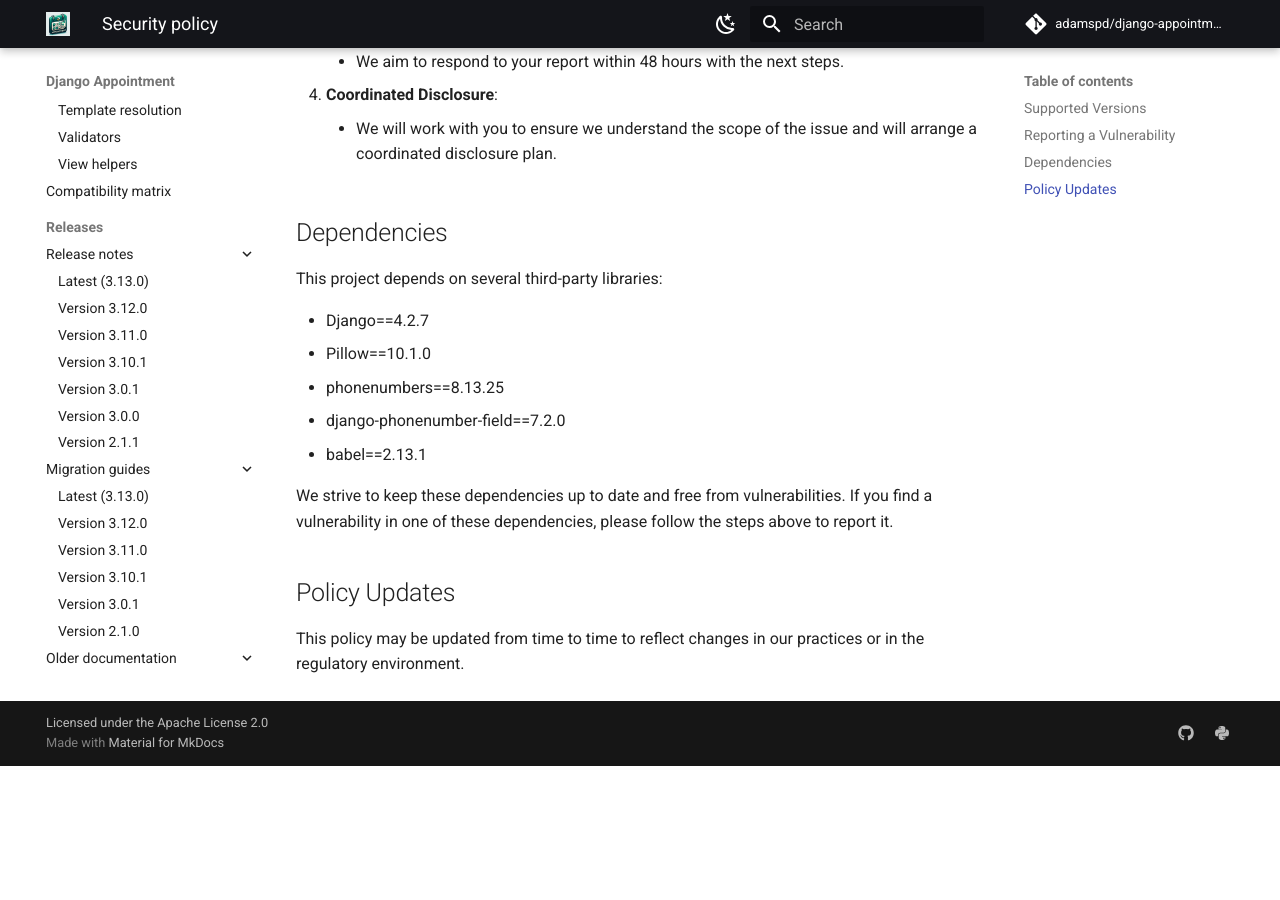
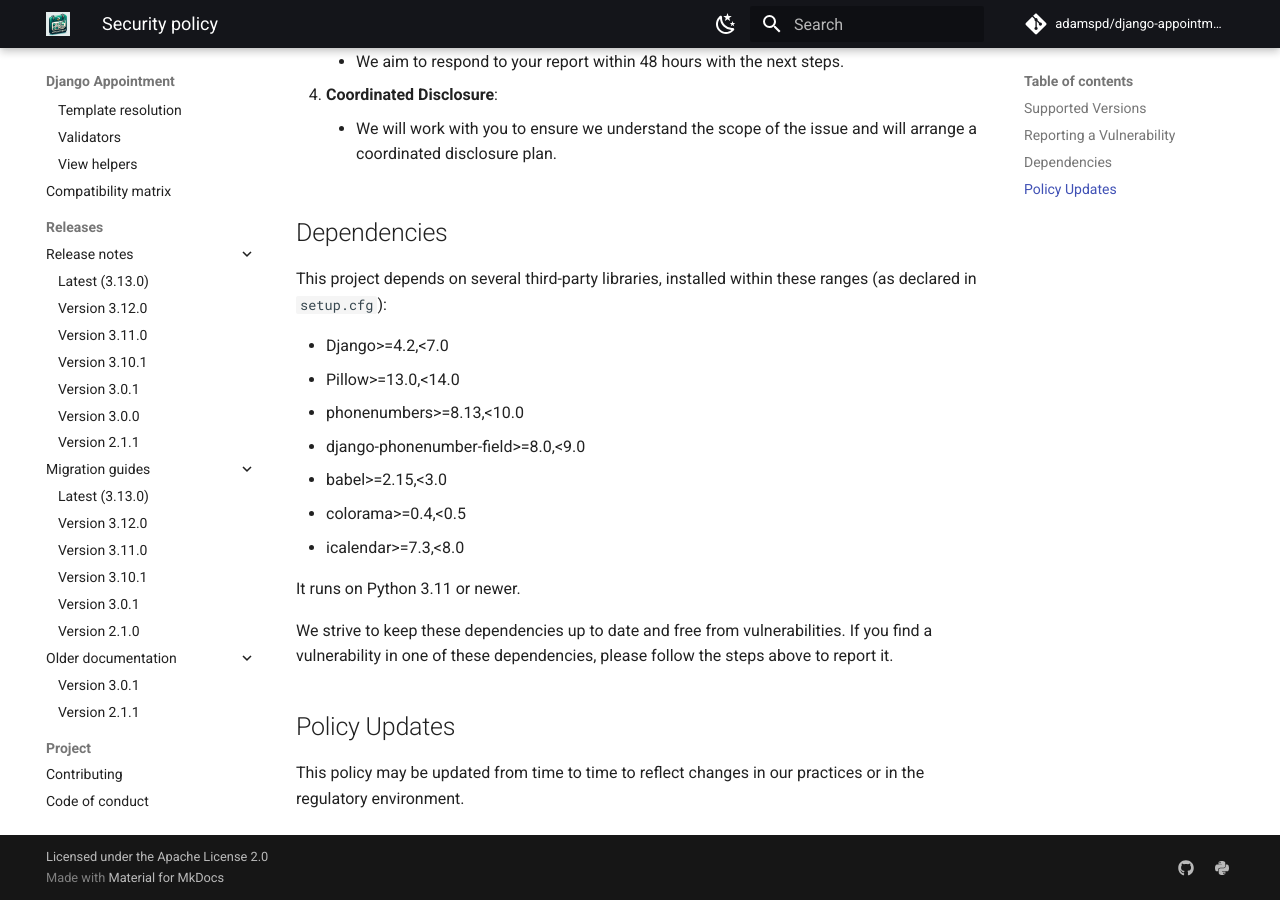
Before and after one commit to adamspd/django-appointment, an MkDocs documentation site: the page built from docs/security.md, in a window 1280 px wide and 900 px high, scrolled down 754 px. Built offline with MkDocs 1.6.1 and Material for MkDocs 9.7.7, drawn with Linux system fonts in a browser that asks for light colours; emoji names are drawn with the system emoji font; comment, search, counter and statistics services are not loaded; before the commit the page ends 1520 px from its top, so only the background shows below that.

Commit message:
Refresh dependency list in SECURITY.md

```diff
--- a/SECURITY.md
+++ b/SECURITY.md
@@ -30,13 +30,17 @@
 
 ## Dependencies
 
-This project depends on several third-party libraries:
+This project depends on several third-party libraries, installed within these ranges (as declared in `setup.cfg`):
 
-- Django==4.2.7
-- Pillow==10.1.0
-- phonenumbers==8.13.25
-- django-phonenumber-field==7.2.0
-- babel==2.13.1
+- Django>=4.2,<7.0
+- Pillow>=13.0,<14.0
+- phonenumbers>=8.13,<10.0
+- django-phonenumber-field>=8.0,<9.0
+- babel>=2.15,<3.0
+- colorama>=0.4,<0.5
+- icalendar>=7.3,<8.0
+
+It runs on Python 3.11 or newer.
 
 We strive to keep these dependencies up to date and free from vulnerabilities. If you find a vulnerability in one of
 these dependencies, please follow the steps above to report it.
```
